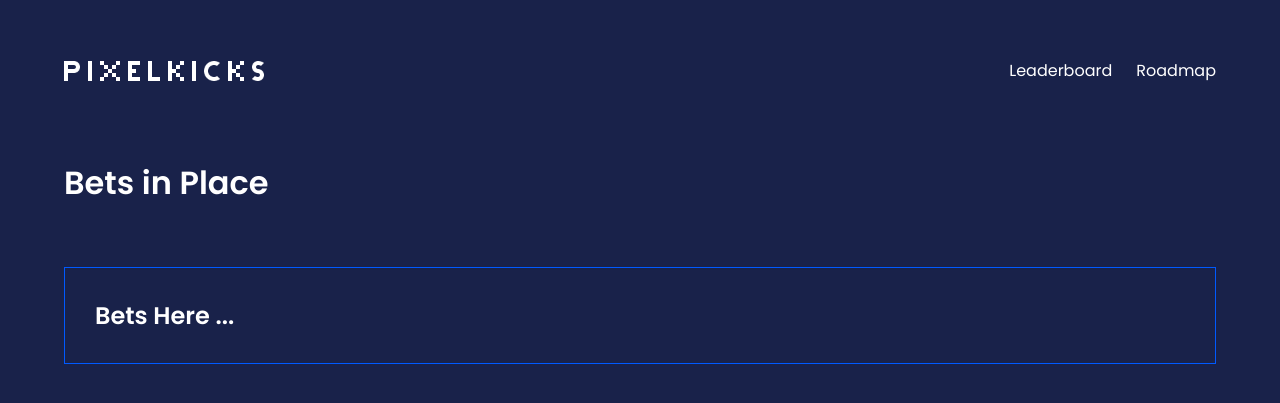
After one commit to Joe-Tynan/darts-portal, a Django app: template templates/bets.html in a window 1280 px wide. The commit adds this page. Shown: the top 403 px of the page. Run offline with Django 5.2, Linux system fonts and the light colour scheme; the template is opened without the code that fills it, so the values that code supplies are empty.

Commit message:
Changing Title Tags

```diff
--- a/templates/_base.html
+++ b/templates/_base.html
@@ -6,7 +6,7 @@
         <meta charset="utf-8">
         <link rel="icon" href="{% static 'images/favicon.png' %}">
         <link rel="stylesheet" href="{% static 'css/style.css' %}">
-        <title>{% block title %}PK Darts Portal{% endblock title %}</title>
+        <title>{% block title %}Darts Portal{% endblock title %}</title>
     </head>
     <body>
         <div class="nav">
--- /dev/null
+++ b/templates/bets.html
@@ -0,0 +1,14 @@
+{% extends '_base.html' %}
+
+{% block title %}Darts Portal | Bets{% endblock title %}
+
+{% block content %}
+    <div class="title-section">
+        <h1>Bets in Place</h1>
+    </div>
+
+    <div class="roadmap pk-border">
+        <h2>Bets Here ...</h2>
+    </div>
+
+{% endblock content %}
--- a/templates/create_win.html
+++ b/templates/create_win.html
@@ -1,6 +1,6 @@
 {% extends '_base.html' %}
 
-{% block title %}Add a Win{% endblock title %}
+{% block title %}Darts Portal | Submit Win{% endblock title %}
 
 {% block content %}
     <div class="title-section">
--- a/templates/index.html
+++ b/templates/index.html
@@ -1,6 +1,6 @@
 {% extends '_base.html' %}
 
-{% block title %}Home{% endblock title %}
+{% block title %}Darts Portal{% endblock title %}
 
 {% block content %}
     <div class="title-section">
--- a/templates/roadmap.html
+++ b/templates/roadmap.html
@@ -1,6 +1,6 @@
 {% extends '_base.html' %}
 
-{% block title %}Roadmap{% endblock title %}
+{% block title %}Darts Portal | Roadmap{% endblock title %}
 
 {% block content %}
     <div class="title-section">
@@ -10,6 +10,9 @@
     <div class="roadmap pk-border">
         <h2>Coming Soon</h2>
         <ul>
+            <li>Form Reversed</li>
+            <li>Past Champs</li>
+            <li>Bets</li>
             <li>See Old Leaderboards</li>
             <li>Limit Form to Once Per Day</li>
             <li>Slack Notifications</li>
```
